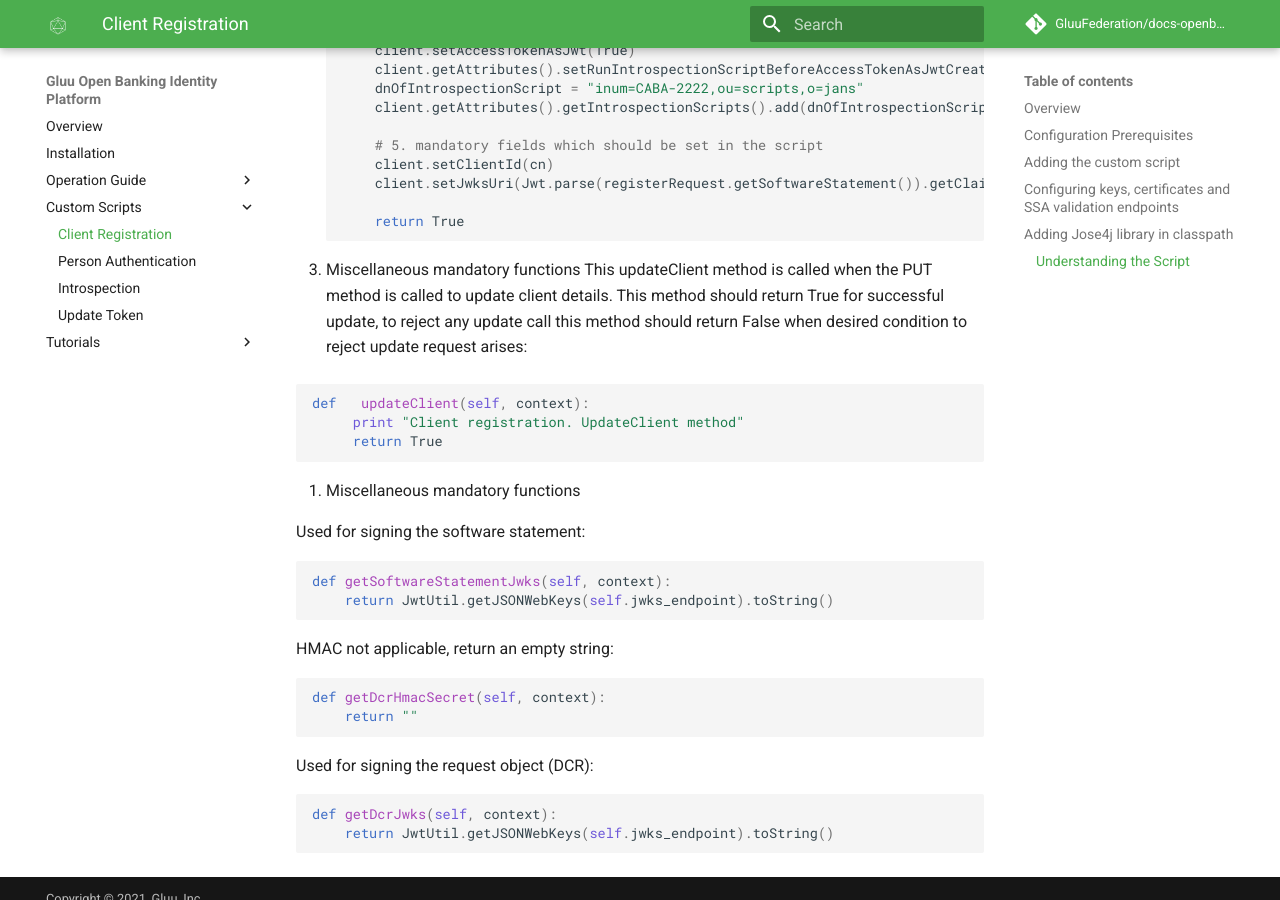
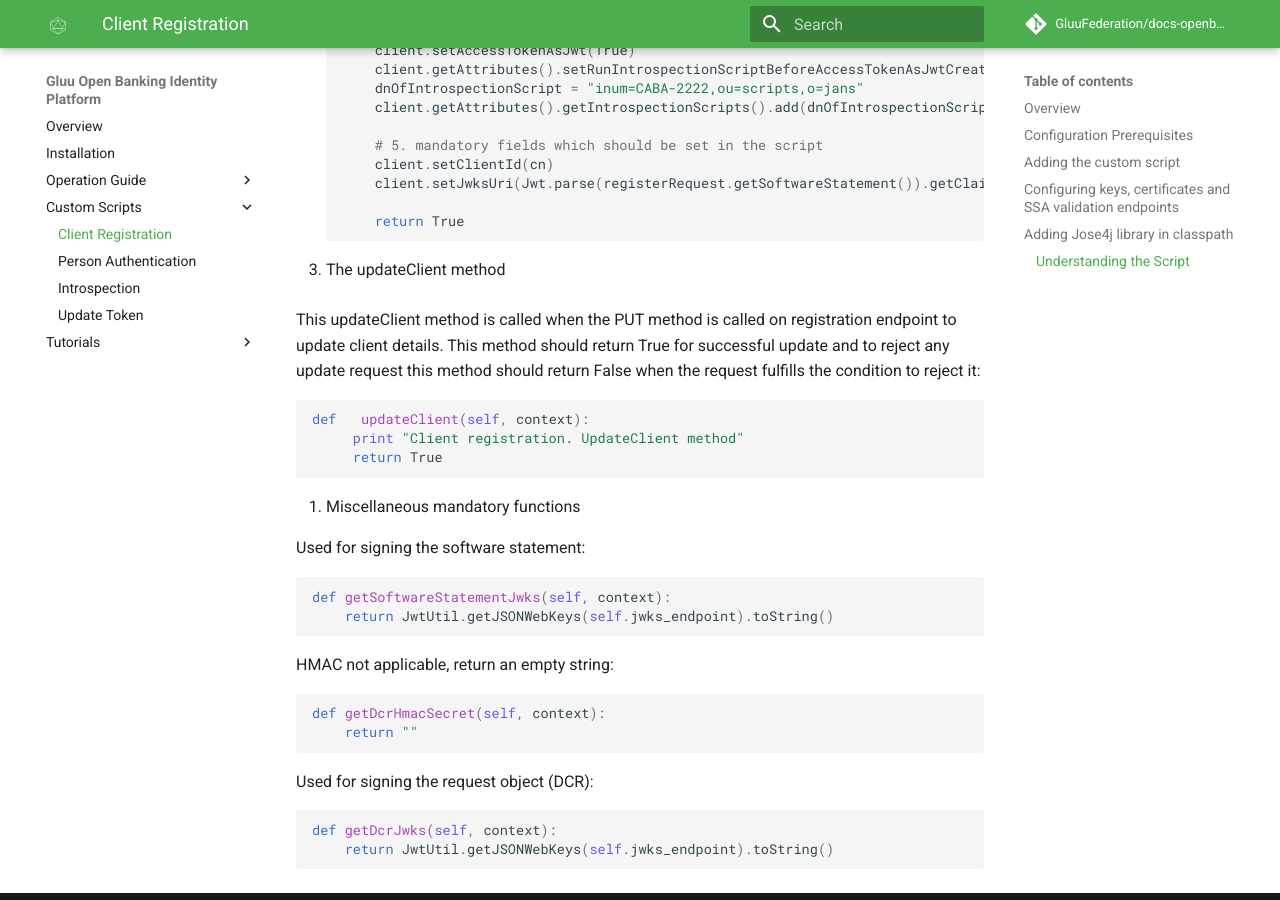
Before and after one commit to GluuFederation/docs-openbanking-prod, an MkDocs documentation site: the page built from docs/source/scripts/client-registration.md, in a window 1280 px wide and 900 px high, scrolled down 4075 px. Built offline with MkDocs 1.6.1 and Material for MkDocs 9.7.7, drawn with Linux system fonts in a browser that asks for light colours; comment, search, counter and statistics services are not loaded.

Commit message:
fix: corrected updateClient details
Corrected the updateClient method's details.

````diff
--- a/docs/source/scripts/client-registration.md
+++ b/docs/source/scripts/client-registration.md
@@ -159,8 +159,9 @@ The following are the ***mandatory*** functions which need to be implemented in
         return True
     ```
 
-3. Miscellaneous mandatory functions
-  This updateClient method is called when the PUT method is called to update client details. This method should return True for successful update, to reject any update call this method should return False when desired condition to reject update request arises:
+3. The updateClient method
+
+  This updateClient method is called when the PUT method is called on registration endpoint to update client details. This method should return True for successful update and to reject any update request this method should return False when the request fulfills the condition to reject it:
 
 
    ```python3
````
